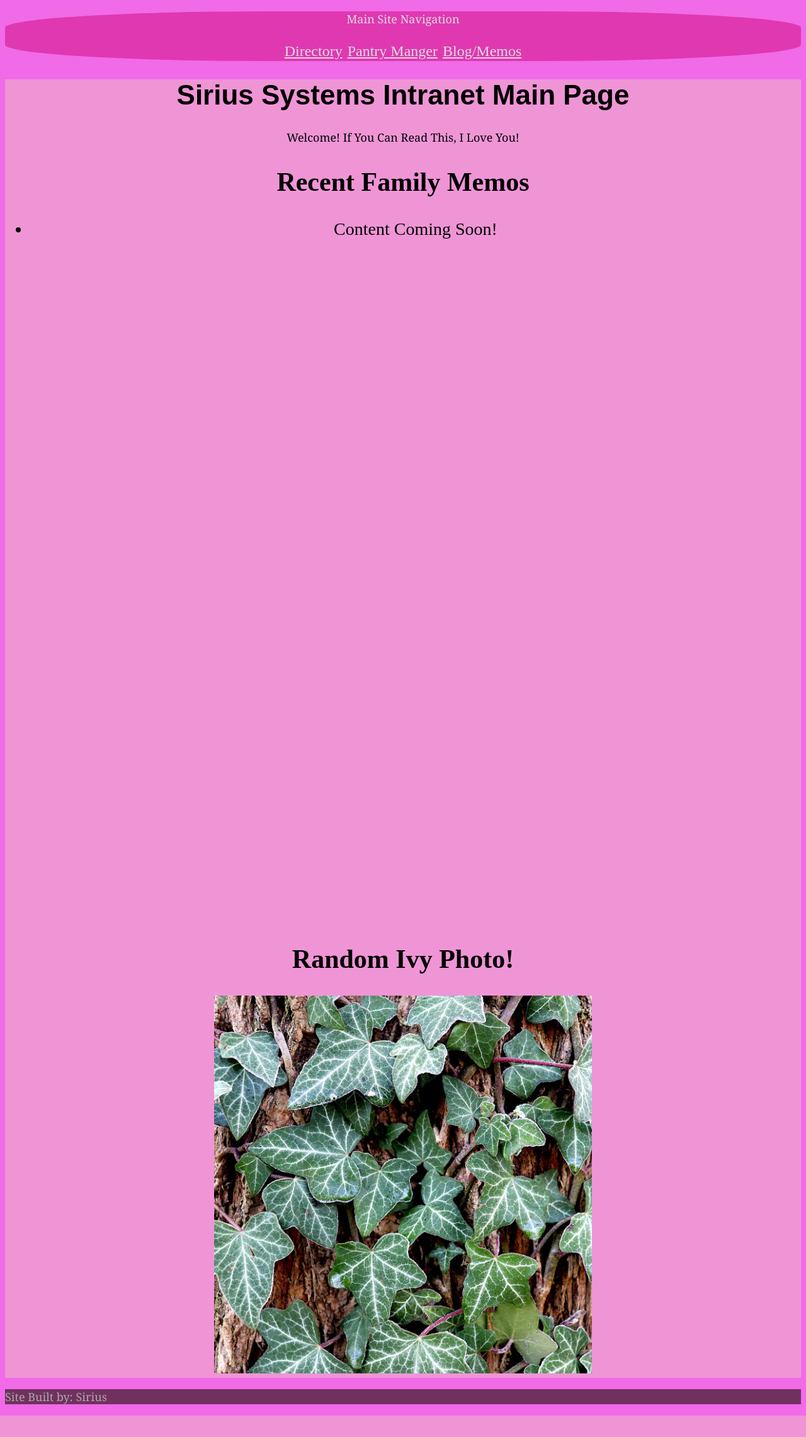
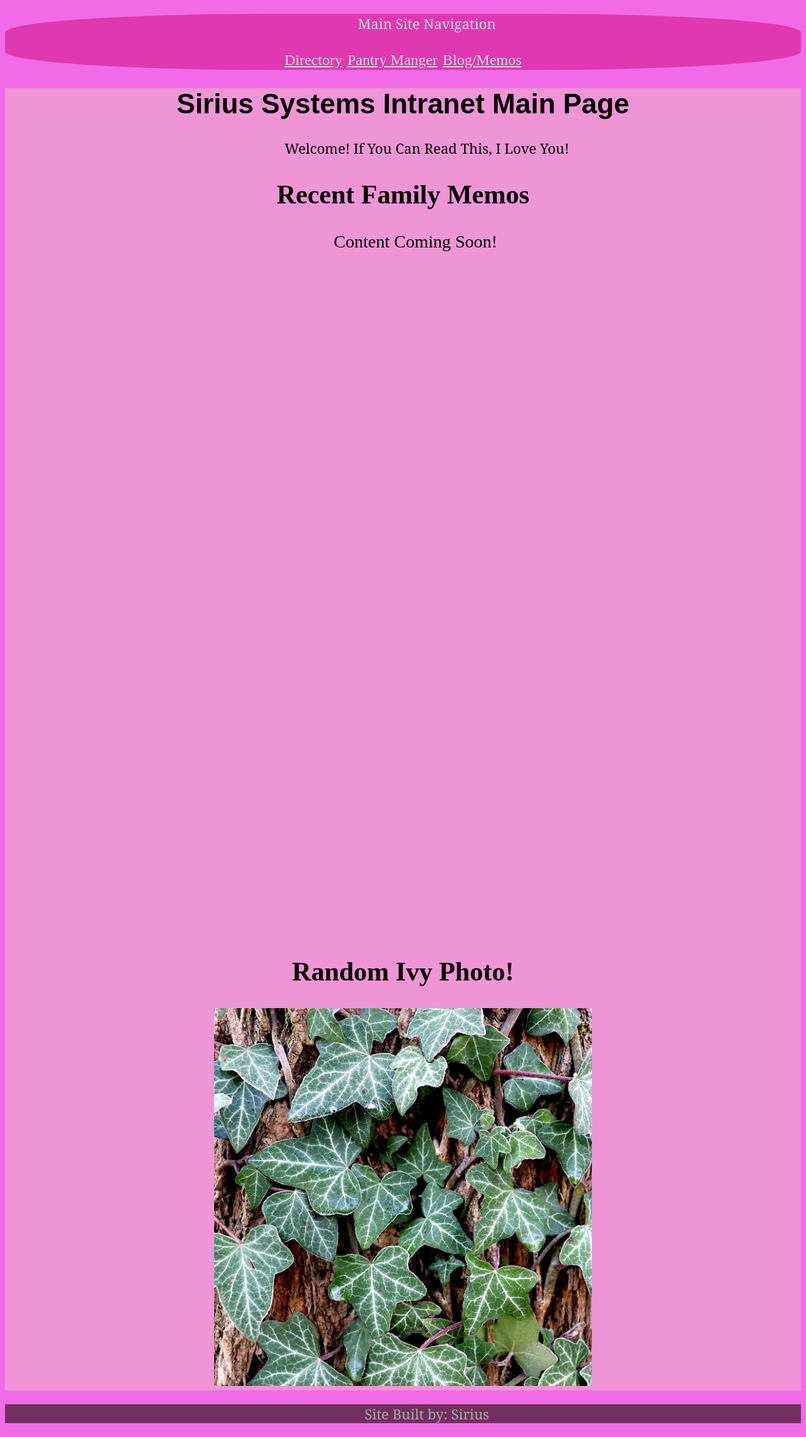
Before and after one commit to poisonpsychicghost-hue/Sirius_Intranet_System, a web app: file html/sirius-main.html in a window 1280 px wide. Shown: the whole page at 63% size. Before the commit the page ends 2248 px from the top, so only its background shows below. Run offline with its HTML, style and script files only (its server is not run), Linux system fonts and the light colour scheme.

Commit message:
cleaned up visuals in CSS with user input.

```diff
--- a/css/styles.css
+++ b/css/styles.css
@@ -10,7 +10,10 @@ h1 {
     font-family: fantasy;
 }
 p {
-    font-size: 18px;
+
+    text-align: center;
+    text-indent: 6%;
+    font-size: 22px;
     font-family: Georgia, 'Times New Roman', Times, serif;
 }
 header {
@@ -35,3 +38,19 @@ a {
     font-size: 24px;
     color: #DDDDDD
 }
+ol {
+    text-align: center;
+    list-style: inside;
+}
+
+ul {
+    text-align: center;
+    list-style: inside;
+    list-style-type: none;
+}
+
+li {
+    text-align: match-parent;
+    text-justify: distribute;
+
+}
```
